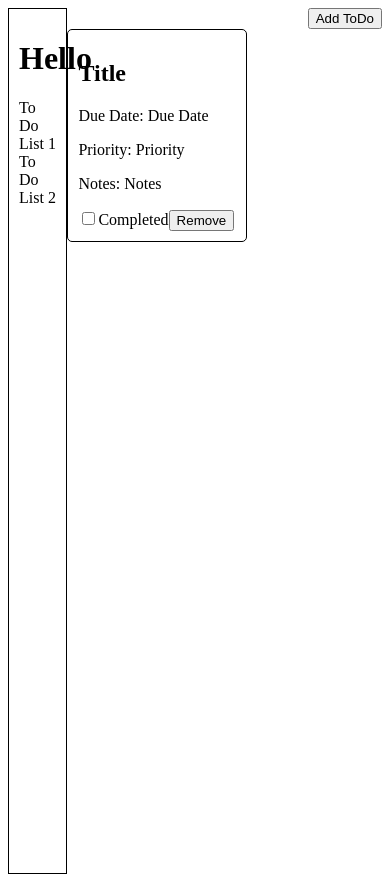
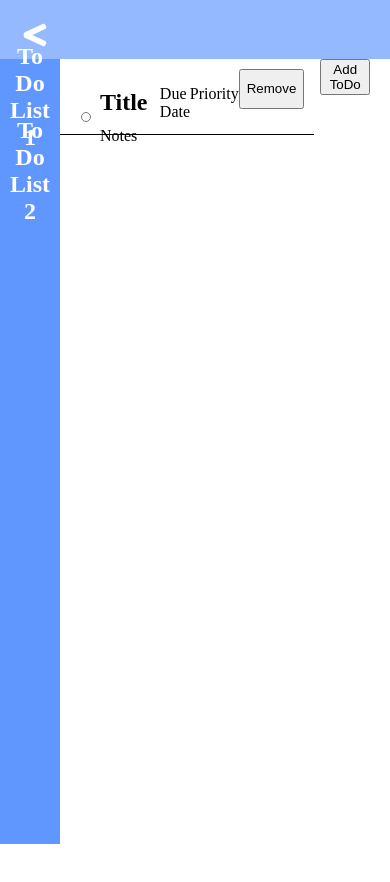
Before and after one commit to SevvyP/todo, a website built with webpack: page src/template.html in a window 390 px wide. After the commit the page ends 844 px from the top, so only its background shows below. Built offline with nearby package versions, Linux system fonts and the light colour scheme.

Commit message:
basic styling, need to redesign header to match figma and make responsive

```diff
--- a/src/index.js
+++ b/src/index.js
@@ -5,16 +5,20 @@ import {
   createDefaultTodo,
 } from "./todo";
 import "./styles.css";
+import lessthan from "./assets/lessthan.svg";
+import burger from "./assets/burger.svg";
 
 // Render the ToDoList object and save it to session storage
 function renderToDoList(index) {
   // Save the ToDoList to session storage
   const toDoListsJSON = JSON.stringify(toDoLists);
-  sessionStorage.setItem("toDoLists", toDoListsJSON);
+  localStorage.setItem("toDoLists", toDoListsJSON);
 
   const toDoListElement = document.getElementById("toDoList");
   toDoListElement.innerHTML = ""; // Clear the list
 
+  const addElement = document.getElementById("add");
+  addElement.innerHTML = ""; // Clear the add button
   const addBtn = document.createElement("button");
   addBtn.textContent = "Add ToDo";
   addBtn.addEventListener("click", () => {
@@ -22,51 +26,50 @@ function renderToDoList(index) {
     renderToDoList(index);
   });
   addBtn.className = "addBtn";
-  toDoListElement.appendChild(addBtn);
+  addElement.appendChild(addBtn);
 
   toDoLists[index].getToDoList().forEach((toDo, index2) => {
     const toDoElement = document.createElement("div");
     toDoElement.className = "toDoListItem";
 
+    const radioElement = document.createElement("input");
+    radioElement.type = "radio";
+    radioElement.checked = toDo.getChecked();
+    radioElement.addEventListener("change", () => {
+      toDo.setChecked(!toDo.getChecked());
+      renderToDoList(index);
+    });
+    radioElement.className = "checked";
+    toDoElement.appendChild(radioElement);
+
     const titleElement = document.createElement("h2");
     titleElement.textContent = toDo.getTitle();
+    titleElement.className = "title";
     toDoElement.appendChild(titleElement);
 
     const dueDateElement = document.createElement("p");
-    dueDateElement.textContent = `Due Date: ${toDo.getDueDate()}`;
+    dueDateElement.textContent = `${toDo.getDueDate()}`;
+    dueDateElement.className = "duedate";
     toDoElement.appendChild(dueDateElement);
 
     const priorityElement = document.createElement("p");
-    priorityElement.textContent = `Priority: ${toDo.getPriority()}`;
+    priorityElement.textContent = `${toDo.getPriority()}`;
+    priorityElement.className = "priority";
     toDoElement.appendChild(priorityElement);
 
-    const notesElement = document.createElement("p");
-    notesElement.textContent = `Notes: ${toDo.getNotes()}`;
-    toDoElement.appendChild(notesElement);
-
-    const checkboxElement = document.createElement("input");
-    checkboxElement.type = "checkbox";
-    checkboxElement.id = `toDo${index}`;
-    checkboxElement.checked = toDo.getChecked();
-    checkboxElement.addEventListener("change", () => {
-      toDo.setChecked(!toDo.getChecked());
-      renderToDoList(index);
-    });
-    toDoElement.appendChild(checkboxElement);
-
-    const labelElement = document.createElement("label");
-    labelElement.htmlFor = `toDo${index}`;
-    labelElement.textContent = "Completed";
-    toDoElement.appendChild(labelElement);
-
     const removeButtonElement = document.createElement("button");
-    removeButtonElement.id = `removeToDo${index}`;
     removeButtonElement.textContent = "Remove";
     removeButtonElement.addEventListener("click", () => {
       toDoLists[index].removeToDo(index2);
       renderToDoList(index);
     });
+    removeButtonElement.className = "removetodo";
     toDoElement.appendChild(removeButtonElement);
+
+    const notesElement = document.createElement("p");
+    notesElement.textContent = `${toDo.getNotes()}`;
+    notesElement.className = "notes";
+    toDoElement.appendChild(notesElement);
 
     toDoListElement.appendChild(toDoElement);
   });
@@ -74,7 +77,7 @@ function renderToDoList(index) {
 
 // Check session storage for existing ToDoLists
 const toDoLists = [];
-const storedToDoLists = JSON.parse(sessionStorage.getItem("toDoLists"));
+const storedToDoLists = JSON.parse(localStorage.getItem("toDoLists"));
 if (storedToDoLists) {
   storedToDoLists.forEach((toDoList) => {
     const newToDoList = new ToDoList(toDoList.name);
@@ -104,12 +107,38 @@ toDoLists[1].setName("To Do List 2");
 // render sidebar
 toDoLists.forEach((toDoList, index) => {
   const sideBar = document.getElementById("sidebar");
-  const sideBarItem = document.createElement("div");
+  const sideBarItem = document.createElement("h2");
   sideBarItem.textContent = toDoList.getName();
+  sideBarItem.className = "listname";
   sideBarItem.addEventListener("click", () => {
+    const lists = document.querySelectorAll(".listname");
+    lists.forEach((list) => {
+      list.classList.remove("selected");
+    });
+    sideBarItem.classList.add("selected");
     renderToDoList(index);
   });
   sideBar.appendChild(sideBarItem);
 });
 
+const lessthenBtn = document.createElement("img");
+lessthenBtn.src = lessthan;
+lessthenBtn.id = "lessthan";
+lessthenBtn.addEventListener("click", () => {
+  const sideBar = document.getElementById("sidebar");
+  sideBar.classList.toggle("hidden");
+  toggleImg();
+});
+const header = document.getElementById("header");
+header.appendChild(lessthenBtn);
+
+function toggleImg() {
+  const img = document.getElementById("lessthan");
+  if (img.src === lessthan) {
+    img.src = burger;
+  } else {
+    img.src = lessthan;
+  }
+}
+
 renderToDoList(0);
--- a/src/styles.css
+++ b/src/styles.css
@@ -1,13 +1,59 @@
+body {
+  margin: 0;
+}
+
+#container {
+  display: flex;
+  flex-direction: column;
+  height: 100vh;
+}
+
+#header {
+  height: 7%;
+  background-color: #94b9ff;
+  color: white;
+}
+
+#lessthan {
+  padding: 20px;
+  max-height: 50%;
+  max-width: 50%;
+}
+
 #content {
   display: flex;
   flex-direction: row;
+  height: 100%;
 }
 
 #sidebar {
-  width: 10%;
-  height: 100vh;
+  width: 20%;
+  background-color: #6097ff;
+  color: white;
+  text-align: center;
+  height: 100%;
+  transition: 0.3s ease;
+}
+
+#sidebar.hidden {
+  width: 0;
+}
+
+.listname {
+  height: 7%;
   padding: 10px;
-  border: 1px solid #000;
+  margin: 0;
+  display: flex;
+  align-items: center;
+  justify-content: center;
+}
+
+.listname.selected {
+  background-color: #357bff;
+}
+
+.listname:hover {
+  background-color: #4f8bfc;
 }
 
 #toDoList {
@@ -17,12 +63,36 @@
 }
 
 .toDoListItem {
+  height: 7%;
   padding: 10px;
-  width: 50%;
-  border: 1px solid #000;
-  border-radius: 5px;
+  width: 90%;
+  border-bottom: 1px solid #000;
+  display: grid;
+  grid-template-columns: repeat(10, 1fr);
+  grid-template-rows: repeat(8, 1fr);
+  grid-column-gap: 0px;
+  grid-row-gap: 0px;
 }
 
-.addBtn {
-  align-self: flex-end;
+.checked {
+  grid-area: 4 / 1 / 7 / 3;
 }
+.title {
+  grid-area: 1 / 3 / 4 / 6;
+}
+.duedate {
+  grid-area: 1 / 7 / 4 / 9;
+}
+.priority {
+  grid-area: 1 / 9 / 4 / 10;
+}
+.removetodo {
+  grid-area: 1 / 10 / 4 / 11;
+}
+.notes {
+  grid-area: 6 / 3 / 9 / 11;
+}
+
+#add {
+  margin-right: 20px;
+}
--- a/src/template.html
+++ b/src/template.html
@@ -6,9 +6,13 @@
     <title>ToDo</title>
   </head>
   <body>
-    <div id="content">
-      <div id="sidebar"><h1>Hello</h1></div>
-      <div id="toDoList"></div>
+    <div id="container">
+      <div id="header"></div>
+      <div id="content">
+        <div id="sidebar"></div>
+        <div id="toDoList"></div>
+        <div id="add"></div>
+      </div>
     </div>
   </body>
 </html>
--- a/src/todo.js
+++ b/src/todo.js
@@ -6,6 +6,7 @@ export class ToDo {
     this.dueDate = dueDate;
     this.priority = priority;
     this.notes = notes;
+    this.checked = checked;
   }
 
   getTitle() {
--- a/webpack.config.js
+++ b/webpack.config.js
@@ -25,6 +25,10 @@ module.exports = {
         test: /\.html$/i,
         loader: "html-loader",
       },
+      {
+        test: /\.(png|svg|jpg|jpeg|gif)$/i,
+        type: "asset/resource",
+      },
     ],
   },
 };
```
Also changed, not shown: src/assets/burger.svg (added), src/assets/lessthan.svg (added).
